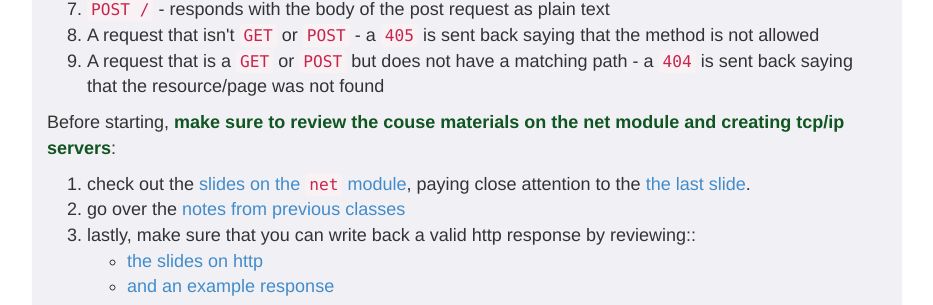
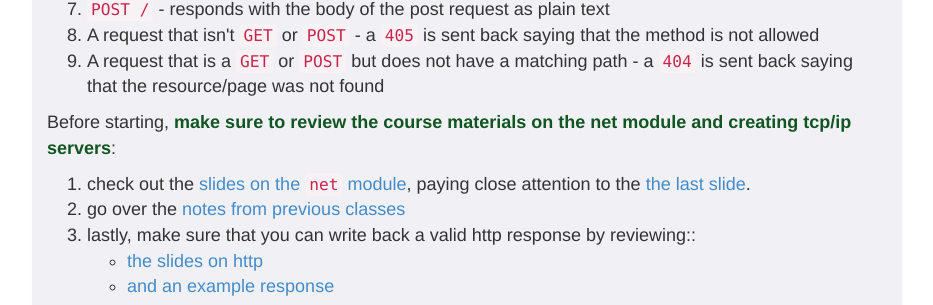
Before and after one commit to foureyes/csci-ua.0480-spring2018-008, a Jekyll site: the page built from homework/03.markdown, in a window 1280 px wide and 900 px high, scrolled down 1365 px. Shown: the part 148-453 px from the top of the window, without its empty margins (173-1106 px from the left). Built offline with Jekyll 4.4.1, drawn with Linux system fonts in a browser that asks for light colours.

Commit message:
fix 405 image

```diff
--- a/homework/03.markdown
+++ b/homework/03.markdown
@@ -75,7 +75,7 @@
 8. A request that isn't `GET` or `POST` - a `405` is sent back saying that the method is not allowed
 9. A request that is a `GET` or `POST` but does not have a matching path - a `404` is sent back saying that the resource/page was not found
 
-Before starting, __make sure to review the couse materials on the net module and creating tcp/ip servers__:
+Before starting, __make sure to review the course materials on the net module and creating tcp/ip servers__:
 
 1. check out the [slides on the `net` module](../slides/06/sockets.html#/2), paying close attention to the [the last slide](../slides/06/sockets.html#/10).
 2. go over the [notes from previous classes](../examples/class06/notes.js)
@@ -314,7 +314,7 @@
 * if a request is a `GET` or `POST`,  but it does not have a matching path, send back a `404`  with a plain text body saying that the page was not found
 * both of these can be implemented by manually using `write` and `end` on the socket object to write back the appropriate response... or you can write a method that does this in your helper functions module
 * an example of a 405 using `nc` to send a request that's not `GET` or `POST`:
-	![pic alt](../resources/img/hw03-web4u-09-405.gif)
+	<img src="../resources/img/hw03-web4u-09-405.gif">
 * an example of a 404 using curl:
 	<img src="../resources/img/hw03-web4u-10-404.gif">
 
```
